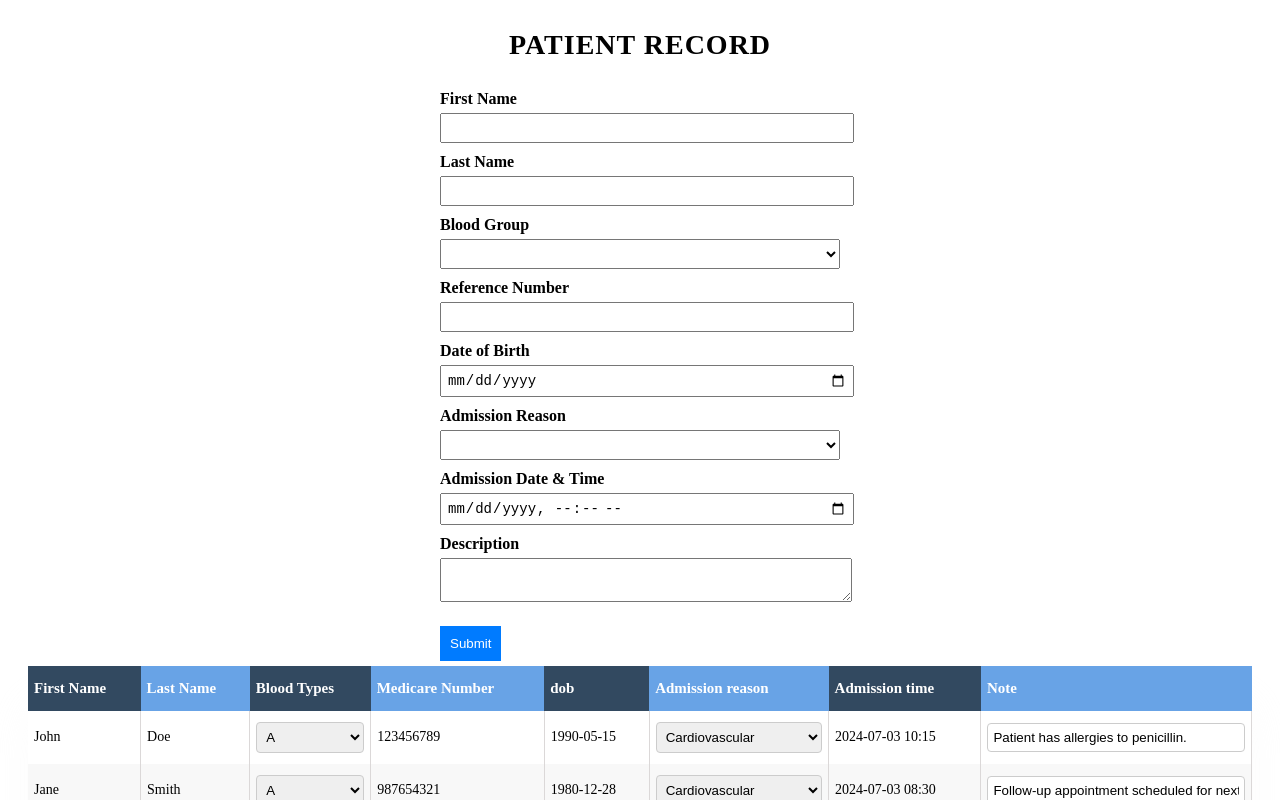
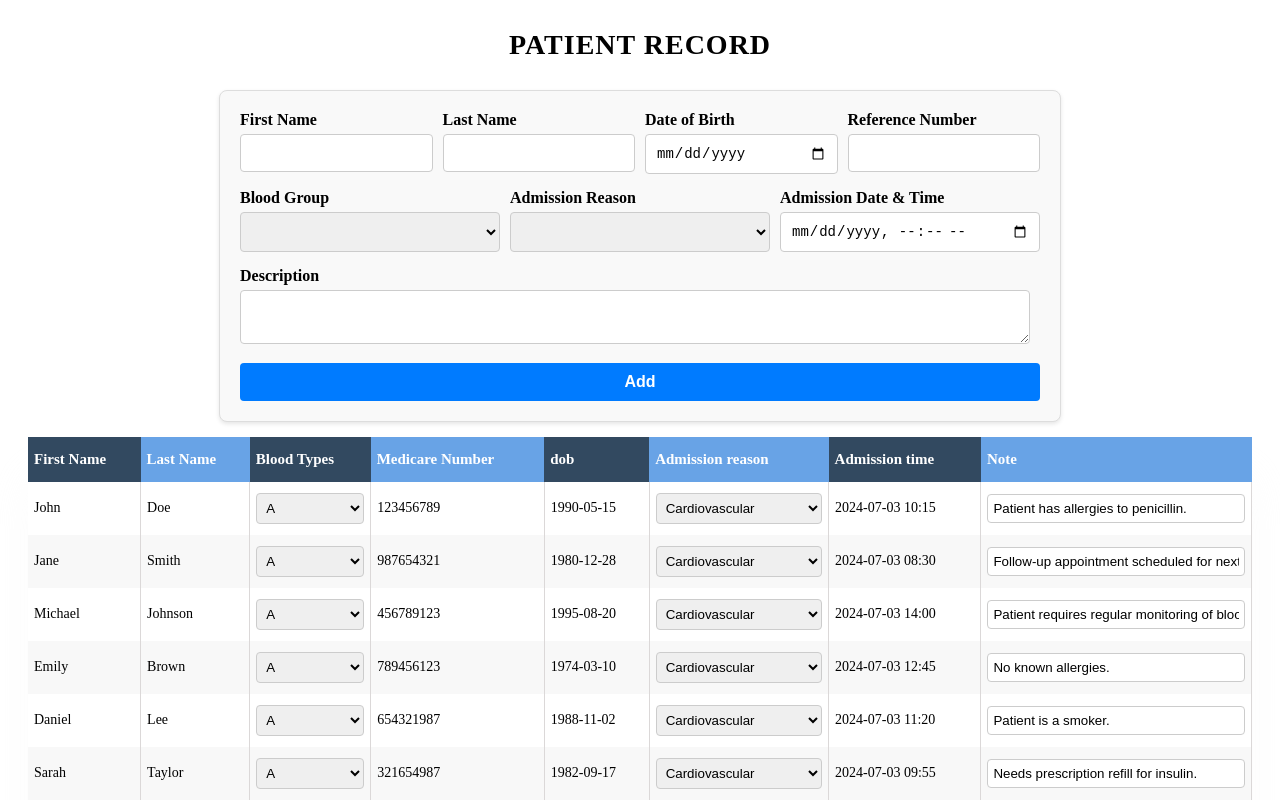
Before and after one commit to Arjesh1/Patient-record-Angular, an Angular app: page / in a window 1280 px wide. Shown: the top 800 px of the page. Built offline with nearby package versions, Linux system fonts and the light colour scheme.

Commit message:
style: added styling to form

```diff
--- a/src/app/components/form/form.component.html
+++ b/src/app/components/form/form.component.html
@@ -1,13 +1,28 @@
 <form [formGroup]="patientData" (ngSubmit)="handleSubmit()">
-    <div>
+  <div class="form-row">
+    <div class="form-group">
       <label for="firstName">First Name</label>
       <input type="text" id="firstName" name="firstName" formControlName=1 required />
     </div>
-    <div>
+
+    <div class="form-group">
       <label for="lastName">Last Name</label>
       <input type="text" id="lastName" name="lastName" formControlName=2 required />
     </div>
-    <div>
+
+    <div class="form-group">
+      <label for="dob">Date of Birth</label>
+      <input type="date" id="dob" name="dob" formControlName=5 required />
+    </div>
+
+    <div class="form-group">
+      <label for="refNumber">Reference Number</label>
+      <input type="text" id="refNumber" name="refNumber" formControlName=4 />
+    </div>
+  </div>
+
+  <div class="form-row">
+    <div class="form-group">
       <label for="bloodGroup">Blood Group</label>
       <select id="bloodGroup" name="bloodGroup" formControlName=3 required>
         <option value="">Select</option>
@@ -17,15 +32,8 @@
         <option value=4>O</option>
       </select>
     </div>
-    <div>
-      <label for="refNumber">Reference Number</label>
-      <input type="text" id="refNumber" name="refNumber" formControlName=4 />
-    </div>
-    <div>
-      <label for="dob">Date of Birth</label>
-      <input type="date" id="dob" name="dob" formControlName=5 required />
-    </div>
-    <div>
+
+    <div class="form-group">
       <label for="admissionReason">Admission Reason</label>
       <select id="admissionReason" name="admissionReason" formControlName=6 required>
         <option value="">Select</option>
@@ -33,13 +41,17 @@
         <option value=2>Diabetes</option>
       </select>
     </div>
-    <div>
+
+    <div class="form-group">
       <label for="admissionDateTime">Admission Date & Time</label>
       <input type="datetime-local" id="admissionDateTime" name="admissionDateTime" formControlName=7 required />
     </div>
-    <div>
+
+  </div>
+
+    <div class="form-group">
       <label for="description">Description</label>
       <textarea id="description" name="description" formControlName=8></textarea>
     </div>
-    <button type="submit">Submit</button>
+    <button type="submit">Add</button>
   </form>
--- a/src/app/components/form/form.component.scss
+++ b/src/app/components/form/form.component.scss
@@ -1,10 +1,27 @@
 form {
-    width: 400px;
+  width: 800px;
   margin: auto;
+  margin-bottom: 15px;
+  padding: 20px;
+  border: 1px solid #ddd;
+  border-radius: 8px;
+  background-color: #f9f9f9;
+  box-shadow: 0 2px 4px rgba(0, 0, 0, 0.1);
 }
 
-  div {
-    margin-bottom: 10px;
+.form-row {
+  display: flex;
+  justify-content: space-between;
+  margin-bottom: 15px;
+}
+
+.form-group {
+  flex: 1;
+  margin-right: 10px;
+}
+
+.form-group:last-child {
+  margin-right: 0;
 }
 
 label {
@@ -13,19 +30,41 @@ form {
   margin-bottom: 5px;
 }
 
-  input, select, textarea {
+input,
+select,
+textarea {
   width: 100%;
-    padding: 5px;
+  padding: 10px;
   font-size: 14px;
+  border: 1px solid #ccc;
+  border-radius: 4px;
+  box-sizing: border-box;
+  transition: border-color 0.3s;
+}
+
+input:focus,
+select:focus,
+textarea:focus {
+  border-color: #007bff;
+  outline: none;
 }
 
 button {
-    margin-top: 10px;
+  width: 100%;
   padding: 10px;
   background-color: #007bff;
   color: #fff;
   border: none;
+  border-radius: 4px;
   cursor: pointer;
+  font-size: 16px;
+  font-weight: bold;
+  transition: background-color 0.3s;
+  margin-top: 15px;
+}
+
+button:hover {
+  background-color: #0056b3;
 }
 
 button:disabled {
```
Lines whose indentation alone changed are shown as unchanged.
